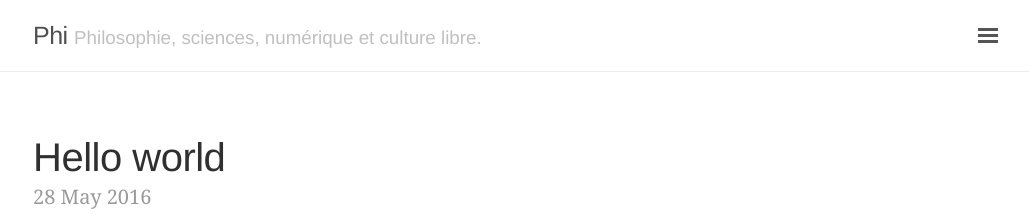
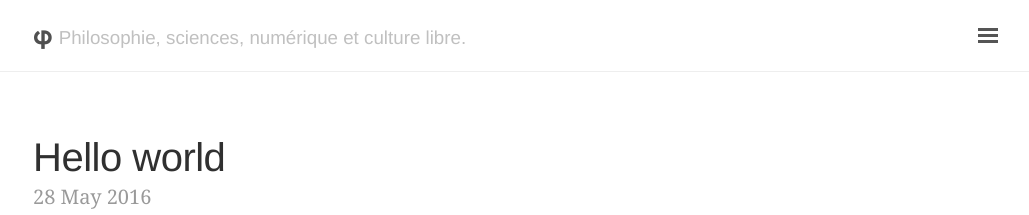
Before and after one commit to valentinlageard/valentinlageard.github.io, a Jekyll site: the page built from index.html, in a window 1280 px wide. Shown: the top 215 px of the page, without its empty margins (247-1276 px from the left). Built offline with Jekyll 4.4.1, drawn with Linux system fonts in a browser that asks for light colours; the list of posts is cut into pages by our own code.

Commit message:
Update _config.yml

```diff
--- a/_config.yml
+++ b/_config.yml
@@ -1,5 +1,5 @@
 # Setup
-title:               Phi
+title:               𝛗
 tagline:             'Philosophie, sciences, numérique et culture libre.'
 description:         "Blog d'un étudiant en master de philosophie analytique."
 url:                 http://valentinlageard.github.io
```
